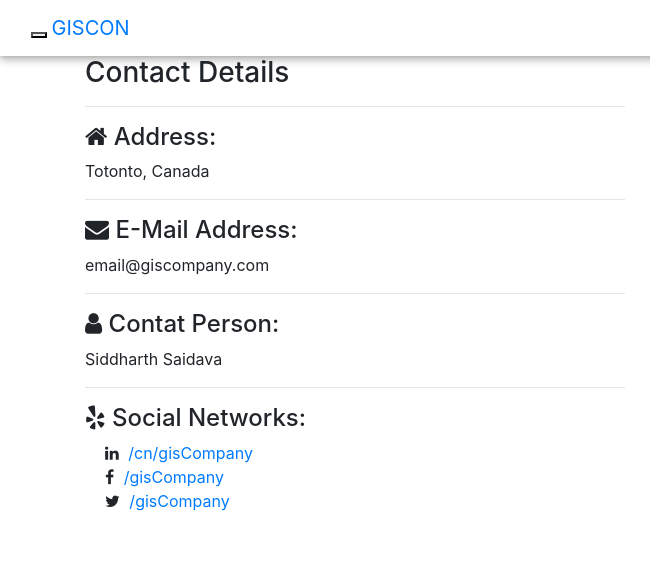
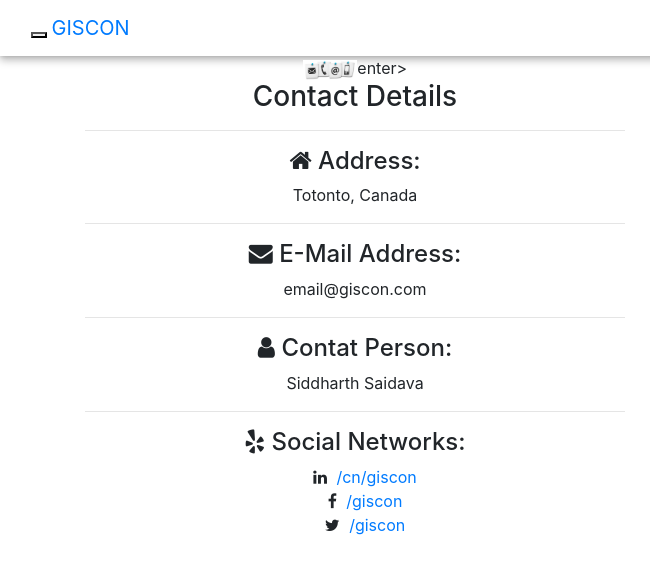
Before and after one commit to ssaidava/saidava.github.io, a plain HTML site: page contact.html in a window 1280 px wide. Shown: the top 587 px of the page, 0-650 px from the left. Drawn offline with nearby package versions, Linux system fonts and the light colour scheme; some packages are replaced by stand-ins of ours; grey boxes are pictures that could not be loaded; a script that the page names is missing.

Commit message:
contact image added

```diff
--- a/contact.html
+++ b/contact.html
@@ -24,6 +24,7 @@
     <div class="container">
     <div class="row">
         <div class="col-sm-6">
+        <center><img src="images/contact.jpg" height="20">enter>
             <div class="well">
                 <h3>Contact Details </h3>
                 <hr>
@@ -31,7 +32,7 @@
                 <p> Totonto, Canada</p>
                 <hr>
                 <h4><i class="fa fa-envelope fa-1x"></i> E-Mail Address:</h4>
-                <p> email@giscompany.com</p>
+                <p> email@giscon.com</p>
                 <hr>
                 <h4><i class="fa fa-user fa-1x"></i> Contat Person:</h4>
                 <p> Siddharth Saidava</p>
@@ -39,15 +40,16 @@
                 <h4><i class="fa fa-yelp fa-1x"></i> Social Networks:</h4>
                 <p class="con-social">
                   <i class="fa fa-linkedin fa-1x"></i>
-                    <a href="http://linkedin.com">/cn/gisCompany</a>
+                    <a href="http://linkedin.com">/cn/giscon</a>
                       <br>
                     <i class="fa fa-facebook fa-1x"></i>
-                    <a href="http://facebook.com"> /gisCompany</a>
+                    <a href="http://facebook.com"> /giscon</a>
                       <br>
                     <i class="fa fa-twitter fa-1x"></i>
-                    <a href="http://twitter.com">/gisCompany</a>
+                    <a href="http://twitter.com">/giscon</a>
 
                 </p>
+
             </div>
         </div>
         <div class="col-sm-6">
```
Also changed, not shown: careers.html (+0 -9 lines), services.html (+1 -1 lines), images/contact.jpg (added).
